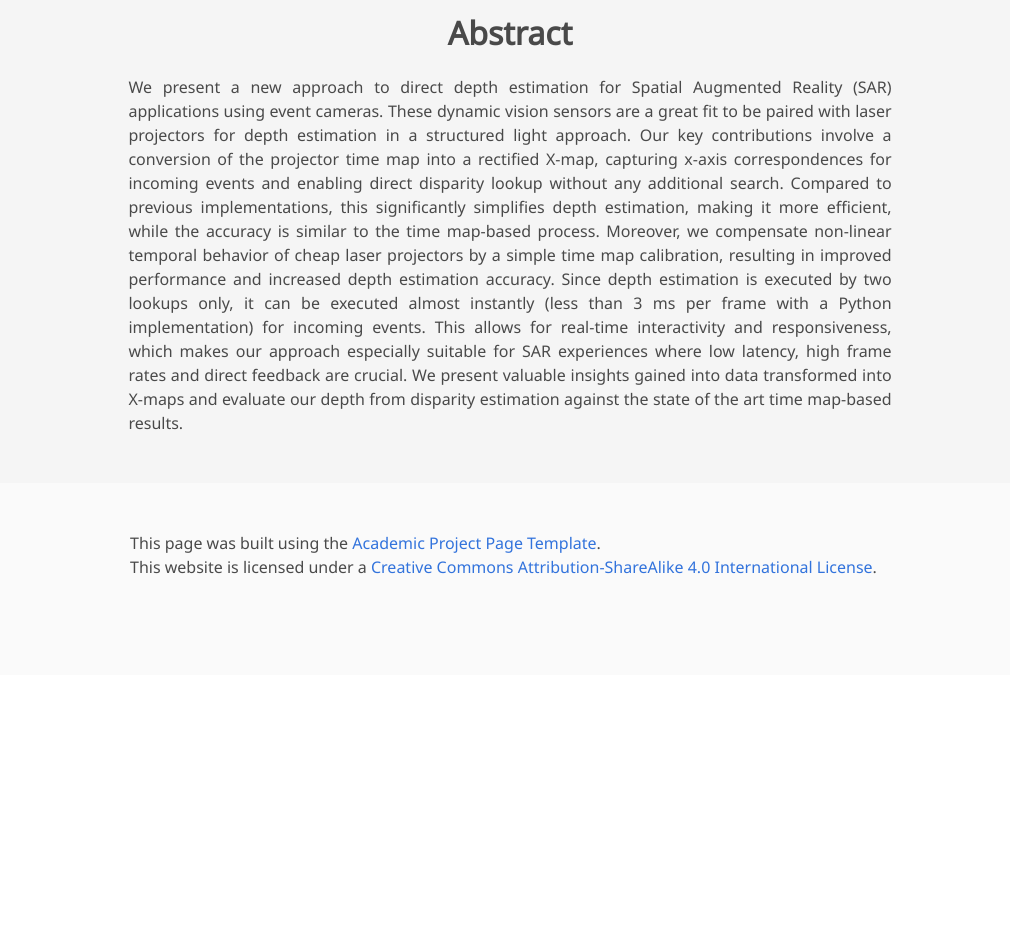
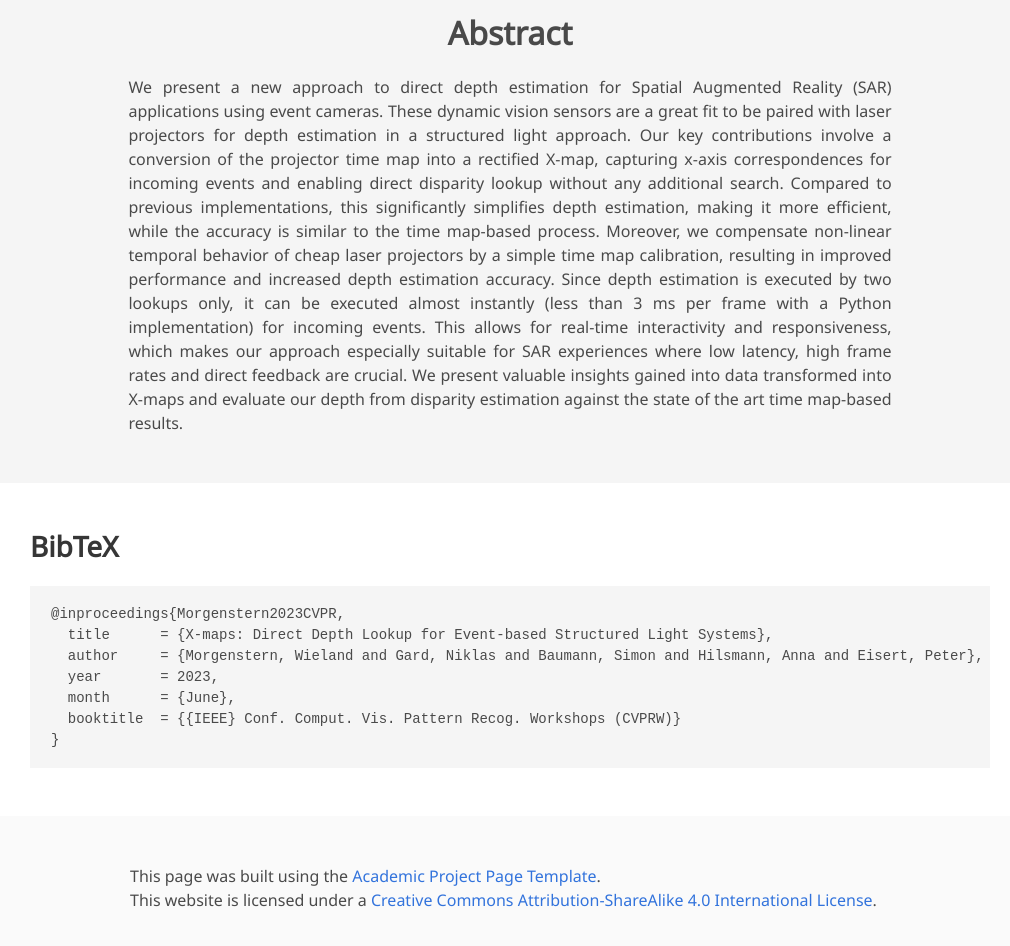
Before and after one commit to fraunhoferhhi/X-maps, a plain HTML site: page project-page/index.html in a window 1280 px wide. Shown: the part 436-1382 px from the top of the page, without its empty margins (130-1140 px from the left). Before the commit the page ends 1111 px from the top, so only its background shows below. Drawn offline with nearby package versions, Linux system fonts and the light colour scheme; some icons are missing; a web font is replaced by a local one.

Commit message:
add Bibtex

```diff
--- a/project-page/index.html
+++ b/project-page/index.html
@@ -315,12 +315,19 @@
 
 
 <!--BibTex citation -->
-<!--   <section class="section" id="BibTeX">
+   <section class="section" id="BibTeX">
     <div class="container is-max-desktop content">
       <h2 class="title">BibTeX</h2>
-      <pre><code>BibTex Code Here</code></pre>
+      <pre><code>@inproceedings{Morgenstern2023CVPR,
+  title      = {X-maps: Direct Depth Lookup for Event-based Structured Light Systems},
+  author     = {Morgenstern, Wieland and Gard, Niklas and Baumann, Simon and Hilsmann, Anna and Eisert, Peter},
+  year       = 2023,
+  month      = {June},
+  booktitle  = {{IEEE} Conf. Comput. Vis. Pattern Recog. Workshops (CVPRW)}
+}
+</code></pre>
     </div>
-</section> -->
+</section>
 <!--End BibTex citation -->
 
 
```
